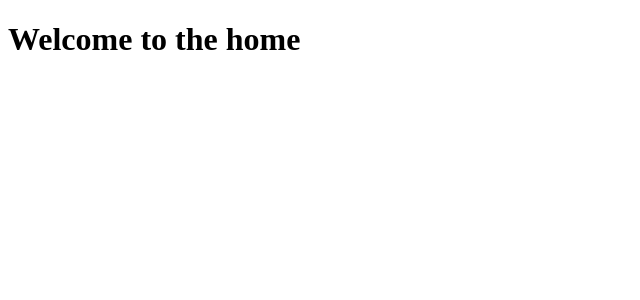
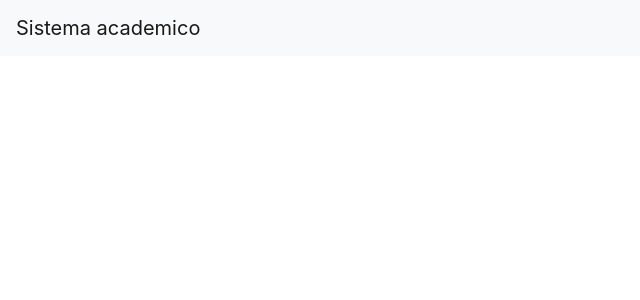
Before and after one commit to miguelschuldt/sistema-academico, a React (Create React App) app: page / in a window 1280 px wide. Shown: the top 300 px of the page, without its empty margins (0-640 px from the left). Built offline with nearby package versions, Linux system fonts and the light colour scheme.

Commit message:
feat: criação do layout basico

```diff
--- a/package.json
+++ b/package.json
@@ -11,7 +11,9 @@
     "@types/react": "^16.9.53",
     "@types/react-dom": "^16.9.8",
     "@types/react-router-dom": "^5.1.6",
+    "bootstrap": "^4.5.3",
     "react": "^17.0.1",
+    "react-bootstrap": "^1.4.0",
     "react-dom": "^17.0.1",
     "react-router-dom": "^5.2.0",
     "react-scripts": "4.0.0",
--- /dev/null
+++ b/src/components/Layout/index.tsx
@@ -0,0 +1,20 @@
+import React, { ReactNode } from 'react';
+
+import LayoutNavbar from '../LayoutNavbar'
+
+interface LayoutProps {
+  children: ReactNode;
+}
+
+function Layout({ children }: LayoutProps) {
+  return (
+    <div className='layout'>
+      <LayoutNavbar/>
+      <main className='content'>
+        { children }
+      </main>
+    </div>
+  );
+}
+
+export default Layout;
--- /dev/null
+++ b/src/components/LayoutNavbar/index.tsx
@@ -0,0 +1,15 @@
+import React from 'react';
+
+import { Navbar } from 'react-bootstrap';
+
+function LayoutNavbar() {
+  return (
+    <>
+        <Navbar bg="light" expand="lg">
+        <Navbar.Brand href="/">Sistema academico</Navbar.Brand>
+        </Navbar>
+    </>
+  );
+}
+
+export default LayoutNavbar;
--- a/src/pages/Home/index.tsx
+++ b/src/pages/Home/index.tsx
@@ -1,9 +1,13 @@
 import React from 'react';
+
+import Layout from '../../components/Layout'
+import 'bootstrap/dist/css/bootstrap.min.css';
 
 function Home() {
   return (
     <>
-		<h1>Welcome to the home</h1>
+      <Layout>
+      </Layout>
     </>
   );
 }
```
Also changed, not shown: 1 other file (tests, documents, lock files or other folders).
